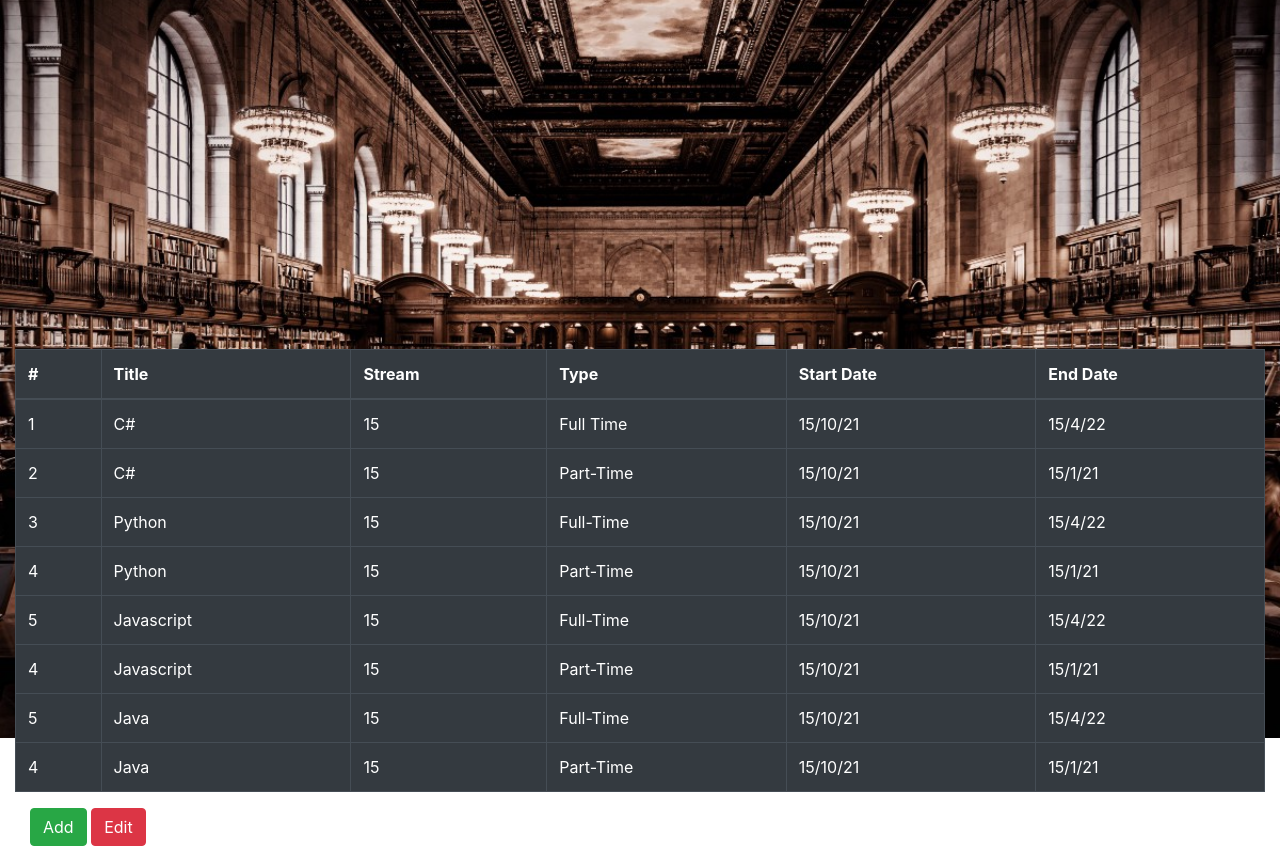
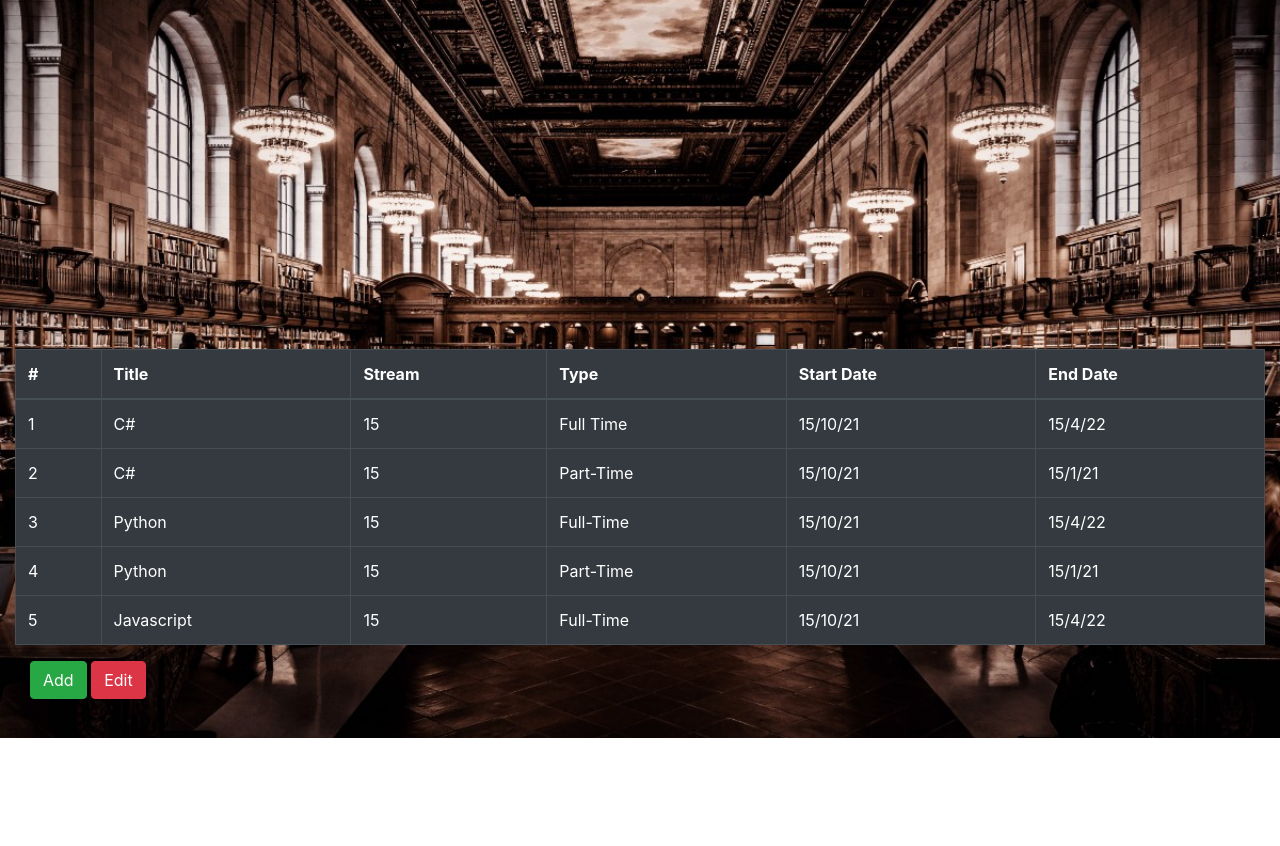
Before and after one commit to tsikriteasraf/Bootcamp-Assignment-1, a plain HTML site: page html/courses.html in a window 1280 px wide. Shown: the part 62-908 px from the top of the page. After the commit the page ends 800 px from the top, so only its background shows below. Drawn offline with nearby package versions, Linux system fonts and the light colour scheme.

Commit message:
Update courses.html

```diff
--- a/html/courses.html
+++ b/html/courses.html
@@ -177,66 +177,6 @@
                                 15/4/22
                             </td>
                         </tr>
-                        <tr>
-                            <td>
-                                4
-                            </td>
-                            <td>
-                                Javascript
-                            </td>
-                            <td>
-                                15
-                            </td>
-                            <td>
-                                Part-Time
-                            </td>
-                            <td>
-                               15/10/21
-                            </td>
-                            <td>
-                                15/1/21
-                             </td>
-                        </tr>
-                        <tr >
-                            <td>
-                                5
-                            </td>
-                            <td>
-                                Java
-                            </td>
-                            <td>
-                                15
-                            </td>
-                            <td>
-                                Full-Time
-                            </td>
-                            <td>
-                                15/10/21
-                            </td>
-                            <td>
-                                15/4/22
-                            </td>
-                        </tr>
-                        <tr>
-                            <td>
-                                4
-                            </td>
-                            <td>
-                                Java
-                            </td>
-                            <td>
-                                15
-                            </td>
-                            <td>
-                                Part-Time
-                            </td>
-                            <td>
-                               15/10/21
-                            </td>
-                            <td>
-                                15/1/21
-                             </td>
-                        </tr>
                     </tbody>
                 </table>
                 <div class="container-fluid">
```
